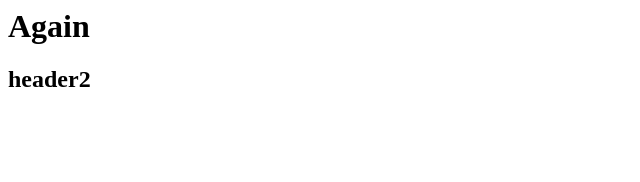
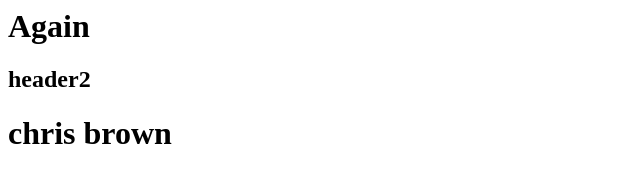
Before and after one commit to ShannonM1/first-test-repo, a plain HTML site: page index.html in a window 1280 px wide. Shown: the whole page, without its empty margins (0-640 px from the left). Drawn offline with Linux system fonts and the light colour scheme.

Commit message:
chris brown sucks

```diff
--- a/index.html
+++ b/index.html
@@ -1,3 +1,5 @@
 <h1> Again </h1>
 
 <h2> header2 </h2>
+
+<h1> chris brown </h1>
```
